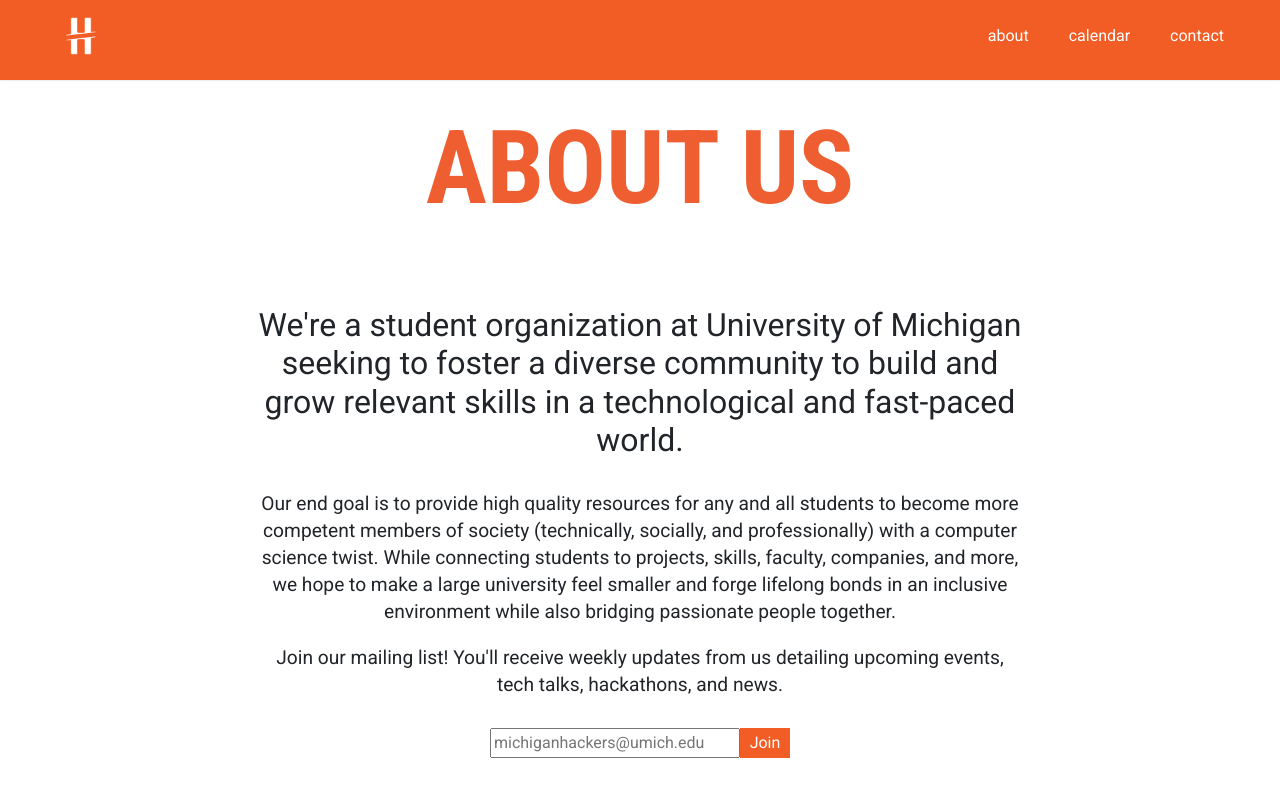
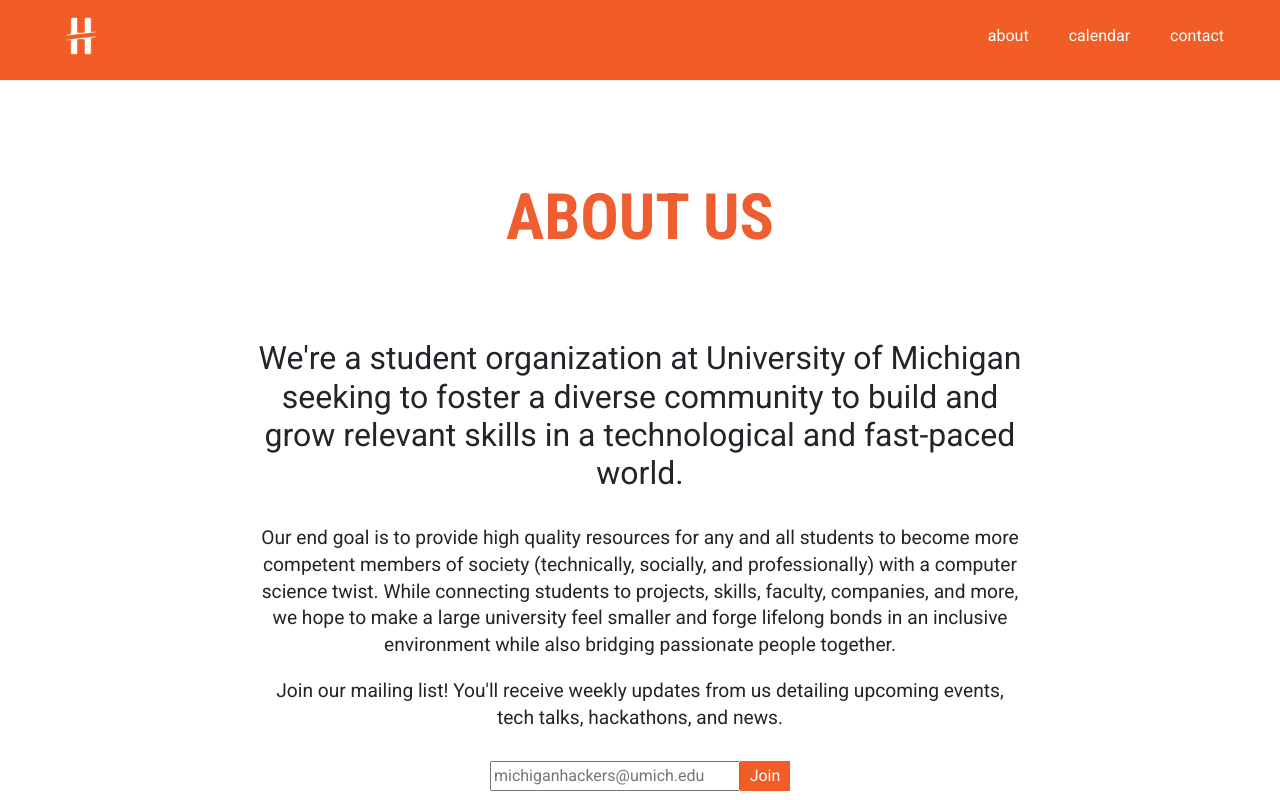
Before and after one commit to michiganhackers/mh-web-new, a React (Create React App) app: page /about in a window 1280 px wide. Shown: the top 800 px of the page. Built offline with nearby package versions, Linux system fonts and the light colour scheme.

Commit message:
resolve weird margin/padding issues

```diff
--- a/src/components/StaticHeader/StaticHeader.jsx
+++ b/src/components/StaticHeader/StaticHeader.jsx
@@ -11,8 +11,11 @@ const Header = styled.h1`
   color: #EE5E30;
   display: block;
   text-align: center;
-  font-size: 8vw;
-  padding: 0 20%;
+  font-size: 8vh;
+  ${devices.small`
+    padding-top: 20%;
+  `}
+  padding-top: 5%
   text-transform: uppercase;
   margin: 10vw 0 4vw 0;
 `
--- a/src/components/SubpageOuter/SubpageOuter.jsx
+++ b/src/components/SubpageOuter/SubpageOuter.jsx
@@ -14,13 +14,12 @@ const Outer = styled.div`
 
 const Content = styled.div`
   width: 60%;
-  margin-left: 20%;
   ${devices.tablet`
     width: 90%;
-    margin-left: 10%;
   `}
   margin-top: 0;
   text-align: left;
+  margin: auto;
 `
 
 class SubpageOuter extends Component {
```
